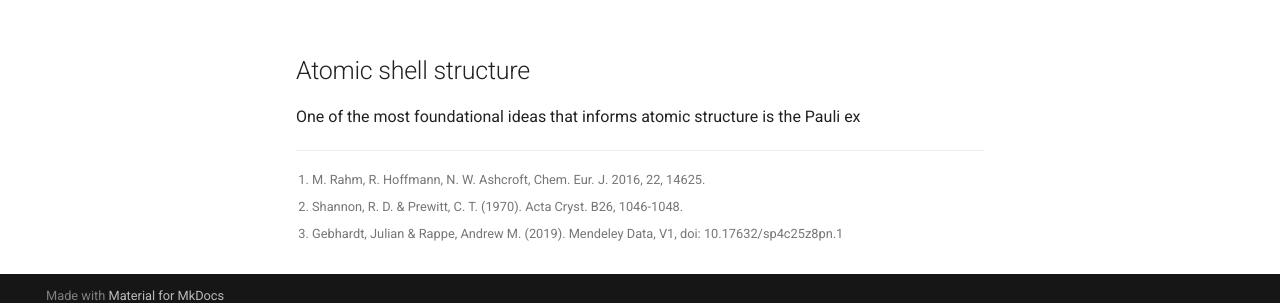
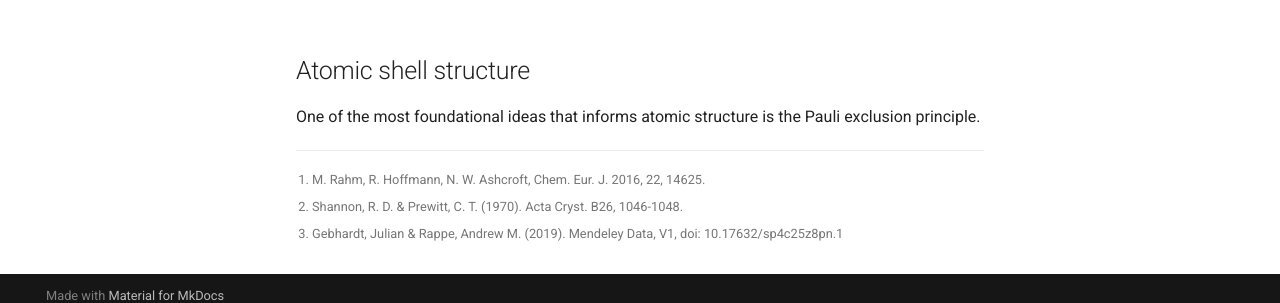
Before and after one commit to scott-materials/intromatsci, an MkDocs documentation site: the page built from docs/Module 1/1 Atoms.md, in a window 1280 px wide and 900 px high, scrolled down 6644 px. Shown: the part 581-884 px from the top of the window. Built offline with MkDocs 1.6.1 and Material for MkDocs 9.7.7, drawn with Linux system fonts in a browser that asks for light colours.

Commit message:
text tweak

```diff
--- a/docs/Module 1/1 Atoms.md
+++ b/docs/Module 1/1 Atoms.md
@@ -143,4 +143,4 @@ F  | -1  | 6  | 1.330
 
 ## Atomic shell structure
 
-One of the most foundational ideas that informs atomic structure is the Pauli ex
+One of the most foundational ideas that informs atomic structure is the Pauli exclusion principle.
```
